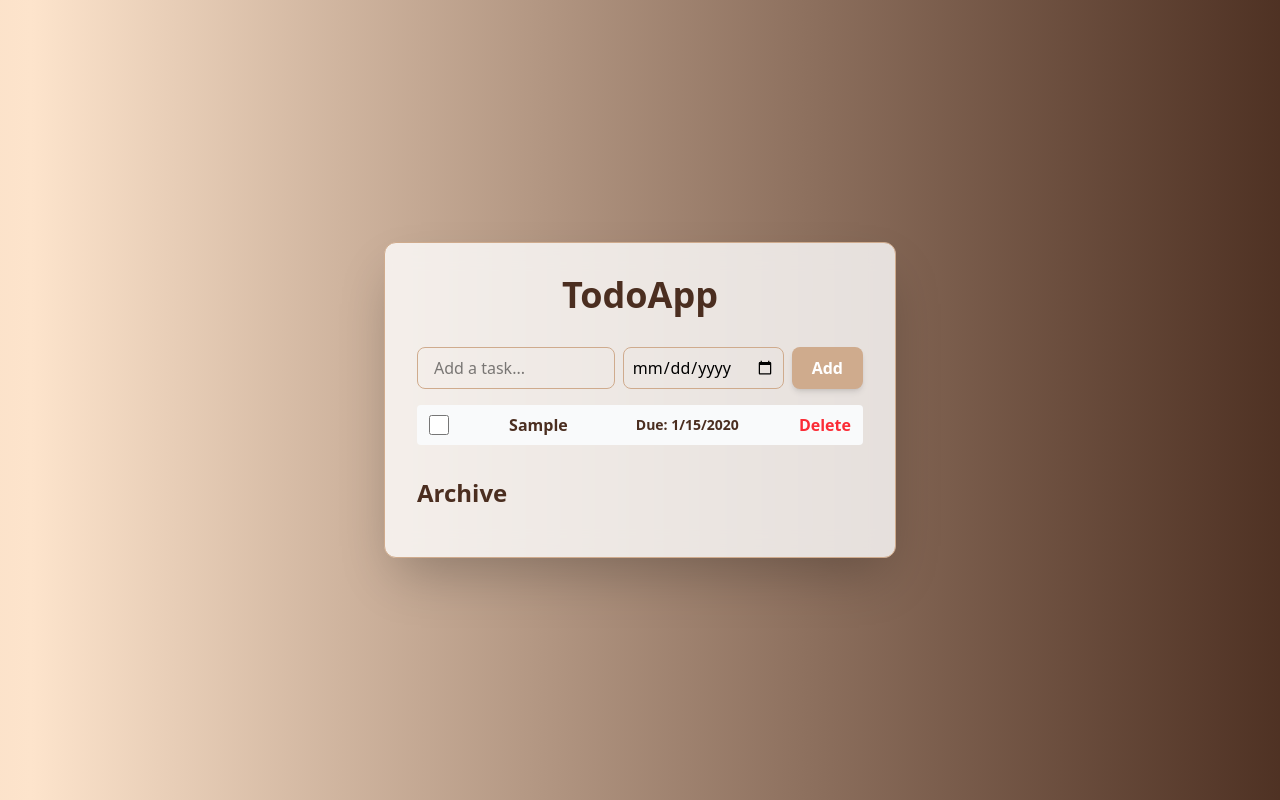
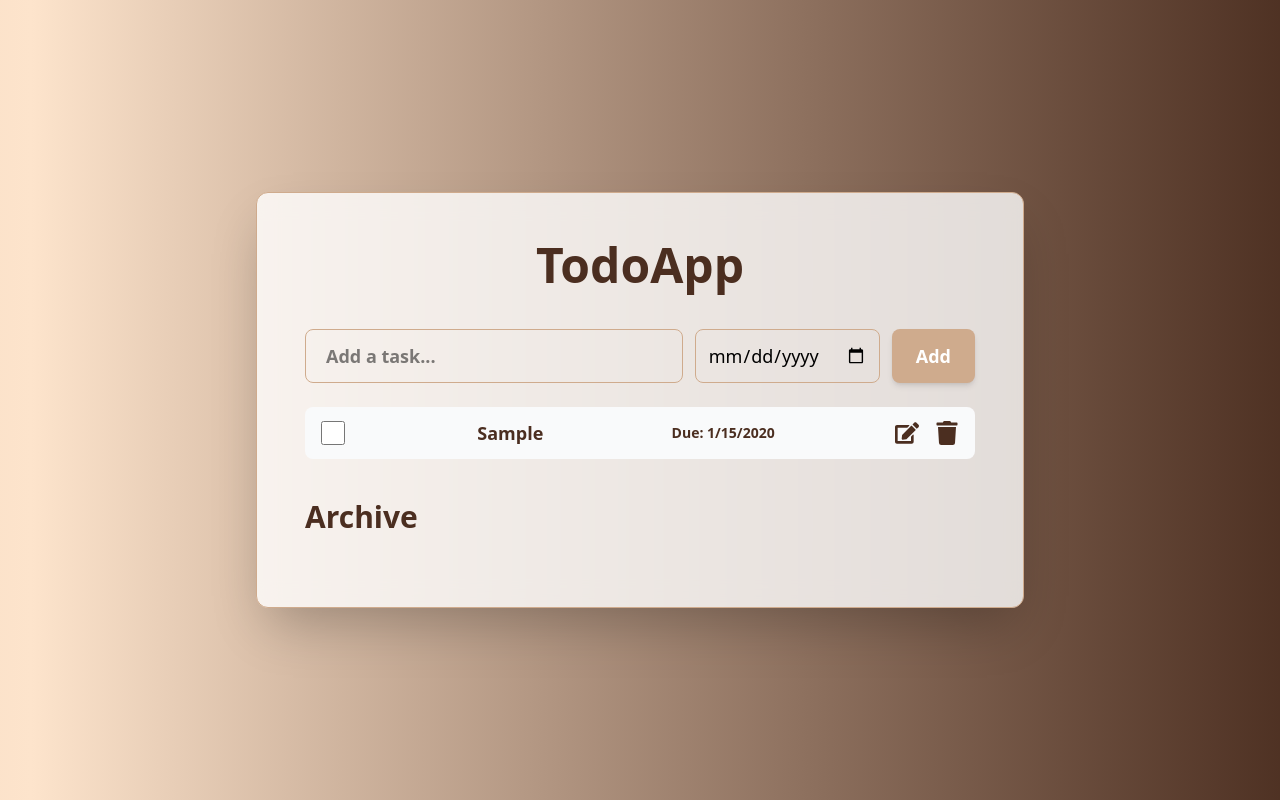
Before and after one commit to geworgiean/todo_appNextJS, a Next.js app: page / in a window 1280 px wide. Both pictures are taken after typing "Sample", "2020-01-15" into the empty fields and a click on the button "Add". Built offline with nearby package versions, Linux system fonts and the light colour scheme.

Commit message:
added edit tastk section and fixed bugs

```diff
--- a/app/page.tsx
+++ b/app/page.tsx
@@ -1,13 +1,16 @@
 'use client'
 import { useState, useEffect } from "react";
 import { Task } from "./types/task";
-
+import { FaEdit, FaSave, FaTimes, FaTrash } from "react-icons/fa";
 
 export default function Home() {
   const [todos, setTodos] = useState<Task[]>([]);
   const [todo, setTodo] = useState<string>("");
   const [archive, setArchive] = useState<Task[]>([]);
-
+  const [dueDate, setDueDate] = useState<string>("");
+  const [editDate, setEditDate] = useState<string>("");
+  const [editText, setEditText] = useState<string>("");
+  const [editingId, setEditingId] = useState<string | null>(null);
 
   useEffect(() => {
     const savedTodos = localStorage.getItem("todos");
@@ -24,7 +27,7 @@ export default function Home() {
   const updateToDoList = () => {
     if (todo.trim()) {
       const newTask: Task = {
-        id:Date.now().toString(),
+        id: Date.now().toString(),
         title: todo,
         isCompleted: false,
         createdAt: new Date(),
@@ -36,11 +39,9 @@ export default function Home() {
     }
   };
 
-  const [dueDate, setDueDate] = useState<string>("");
-
   const toggleTodo = (id: string) => {
-  setTodos((prev) => {
-    return prev.filter((task) => {
+    setTodos((prev) =>
+      prev.filter((task) => {
         if (task.id === id) {
           const updated = { ...task, isCompleted: !task.isCompleted };
           if (updated.isCompleted) {
@@ -49,8 +50,8 @@ export default function Home() {
           }
         }
         return true;
-    });
-  });
+      })
+    );
   };
 
   const deleteTodo = (id: string) => {
@@ -59,68 +60,157 @@ export default function Home() {
 
   return (
     <div className="min-h-screen flex items-center justify-center bg-gradient-to-r from-[#CFAB8D] via-[#fde4cc] to-[#4B2E20] animate-gradient">
-      <div className="bg-white/80 backdrop-blur-md border border-[#CFAB8D] rounded-xl shadow-2xl p-8 w-full max-w-lg">
-        <h1 className="text-4xl font-extrabold text-center text-[#4B2E20] mb-8">TodoApp</h1>
-        <div className="flex gap-2 mb-4">
+      <div className="bg-white/80 backdrop-blur-md border border-[#CFAB8D] rounded-xl shadow-2xl p-12 w-full max-w-3xl">
+        <h1 className="text-5xl font-extrabold text-center text-[#4B2E20] mb-10">TodoApp</h1>
+
+        <div className="flex gap-3 mb-6">
           <input
             type="text"
             value={todo}
             onChange={(e) => setTodo(e.target.value)}
-            className={"w-full px-4 py-2 rounded-lg border border-[#CFAB8D] focus:outline-none focus:ring-2 focus:ring-[#CFAB8D] focus:shadow-lg transition-all duration-300"}
+            className="w-full px-5 py-3 rounded-lg border border-[#CFAB8D] focus:outline-none focus:ring-2 focus:ring-[#CFAB8D] focus:shadow-lg transition-all duration-300 text-lg font-semibold"
             placeholder="Add a task..."
           />
           <input
             type="date"
             value={dueDate}
             onChange={(e) => setDueDate(e.target.value)}
-          className="px-2 py-2 rounded-lg border border-[#CFAB8D]"
+            className="px-3 py-3 rounded-lg border border-[#CFAB8D] text-lg"
           />
           <button
             onClick={updateToDoList}
-            className={"bg-[#CFAB8D] text-white px-5 py-2 rounded-lg shadow-md  hover:bg-[#4B2E20] hover:shadow-lg  active:scale-95 transition-all duration-300 font-semibold"}>
+            className="bg-[#CFAB8D] text-white px-6 py-3 rounded-lg shadow-md hover:bg-[#4B2E20] hover:shadow-lg active:scale-95 transition-all duration-300 text-lg font-semibold"
+          >
             Add
           </button>
         </div>
-        <ul className="space-y-2">
+
+        <ul className="space-y-3">
           {todos.map((task) => (
             <li
               key={task.id}
-              className="flex justify-between items-center bg-gray-50 px-3 py-2 rounded hover:shadow-lg hover:scale-[1.02] transation-all duration-300"
+              className="flex justify-between items-center bg-gray-50 px-4 py-3 rounded-lg hover:shadow-lg hover:scale-[1.02] transition-all duration-300 text-lg"
             >
-              <div className="flex items-center gap-2">
               <input
                 type="checkbox"
                 checked={task.isCompleted}
                 onChange={() => toggleTodo(task.id)}
-                className="w-5 h-5 accent-[#CFAB8D] cursor-pointer transition-transform duration-200 hover:scale-110"/>
+                className="w-6 h-6 accent-[#CFAB8D] cursor-pointer transition-transform duration-200 hover:scale-110"
+              />
+
+              {editingId === task.id ? (
+                <div className="flex items-center gap-3">
+
+                  <input
+                    type="text"
+                    value={editText}
+                    onChange={(e) => setEditText(e.target.value)}
+                    className="border border-[#CFAB8D] rounded px-3 py-2 text-lg"
+                  />
+
+                  <div className="ml-0">
+                    <input
+                      type="date"
+                      value={
+                        editDate ||
+                        (task.dueDate
+                          ? new Date(task.dueDate).toISOString().split("T")[0]
+                          : "")
+                      }
+                      onChange={(e) => setEditDate(e.target.value)}
+                      className="border border-[#CFAB8D] rounded px-3 py-2 text-lg"
+                    />
                   </div>
-              <span className="font-bold text-center text-[#4B2E20]">{task.title}</span>
+
+                  <button
+                    onClick={() => {
+                      setTodos(
+                        todos.map((t) =>
+                          t.id === task.id
+                            ? {
+                                ...t,
+                                title: editText,
+                                dueDate: editDate
+                                  ? new Date(editDate)
+                                  : undefined,
+                              }
+                            : t
+                        )
+                      );
+                      setEditingId(null);
+                      setEditText("");
+                      setEditDate("");
+                    }}
+                    className="text-[#CFAB8D] hover:text-[#4B2E20]"
+                  >
+                    <FaSave className="w-6 h-6" />
+                  </button>
+                  <button
+                    onClick={() => {
+                      setEditingId(null);
+                      setEditText("");
+                      setEditDate("");
+                    }}
+                    className="text-gray-500 hover:text-gray-700 flex items-center gap-1"
+                  >
+                    <FaTimes className="w-6 h-6" />
+                  </button>
+                </div>
+              ) : (
+                <span className="ml-3 font-bold text-[#4B2E20]">{task.title}</span>
+              )}
+
               {task.dueDate && (
                 <span className="text-sm text-[#4B2E20] ml-2 font-bold">
                   Due: {new Date(task.dueDate).toLocaleDateString()}
                 </span>
               )}
+
+              {editingId !== task.id && (
+                <div className="flex items-center gap-4">
+                  <button
+                    onClick={() => {
+                      setEditingId(task.id);
+                      setEditText(task.title);
+                      setEditDate(
+                        task.dueDate
+                          ? new Date(task.dueDate).toISOString().split("T")[0]
+                          : ""
+                      );
+                    }}
+                    className="text-[#4B2E20] hover:text-[#CFAB8D]"
+                  >
+                    <FaEdit className="w-6 h-6" />
+                  </button>
                   <button
                     onClick={() => deleteTodo(task.id)}
-                className="text-red-500 hover:text-red-900 font-semibold">
-                Delete
+                    className="text-[#4B2E20] hover:text-red-500"
+                  >
+                    <FaTrash className="w-6 h-6" />
                   </button>
+                </div>
+              )}
             </li>
           ))}
         </ul>
-        <h2 className="text-2xl font-bold text-[#4B2E20] mt-8 mb-4">Archive</h2>
-        <ul className="space-y-2">
+
+        <h2 className="text-3xl font-bold text-[#4B2E20] mt-10 mb-6">Archive</h2>
+        <ul className="space-y-3">
           {archive.map((task) => (
             <li
               key={task.id}
-            className="flex justify-between items-center bg-gray-300 px-3 py-2 rounded opacity-70"
+              className="flex justify-between items-center bg-gray-300 px-4 py-3 rounded-lg opacity-70 text-lg"
             >
-              <span className="line-through font-bold text-[#4B2E20]">{task.title}</span>
+              <span className="line-through font-bold text-[#4B2E20]">
+                {task.title}
+              </span>
               <button
-                onClick={() => setArchive(archive.filter((t) => t.id !== task.id))}
-                className="text-red-600 hover:text-red-900 font-semibold"
+                onClick={() =>
+                  setArchive(archive.filter((t) => t.id !== task.id))
+                }
+                className="text-[#4B2E20] hover:text-red-500 flex items-center gap-2"
               >
-                Delete
+                <FaTrash className="w-6 h-6" />
               </button>
             </li>
           ))}
--- a/package.json
+++ b/package.json
@@ -12,6 +12,7 @@
     "next": "16.1.6",
     "react": "19.2.3",
     "react-dom": "19.2.3",
+    "react-icons": "^5.6.0",
     "react-tsparticles": "^2.12.2",
     "tsparticles": "^3.9.1"
   },
```
Also changed, not shown: 1 other file (tests, documents, lock files or other folders). Lines whose indentation alone changed are shown as unchanged.
